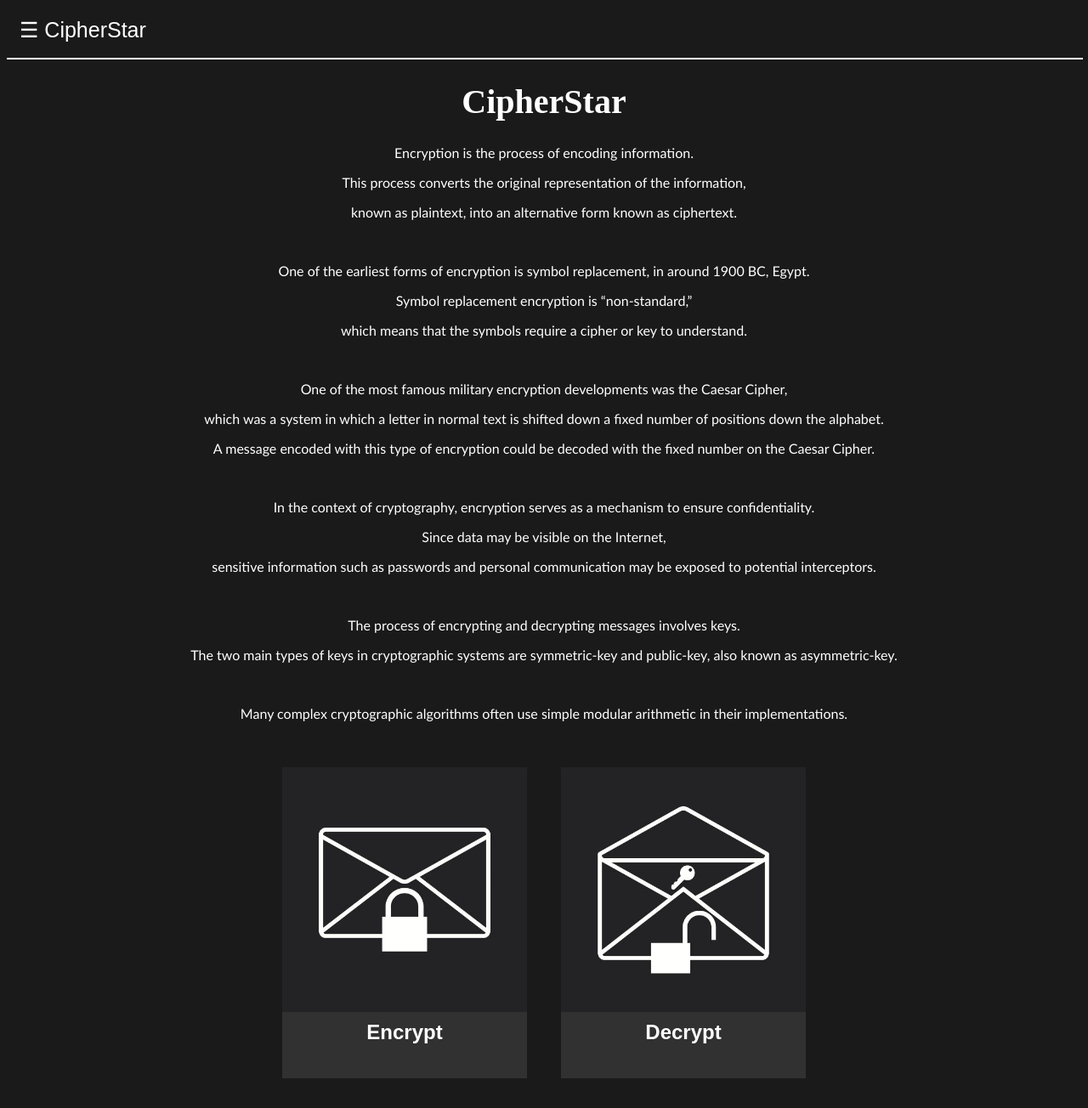
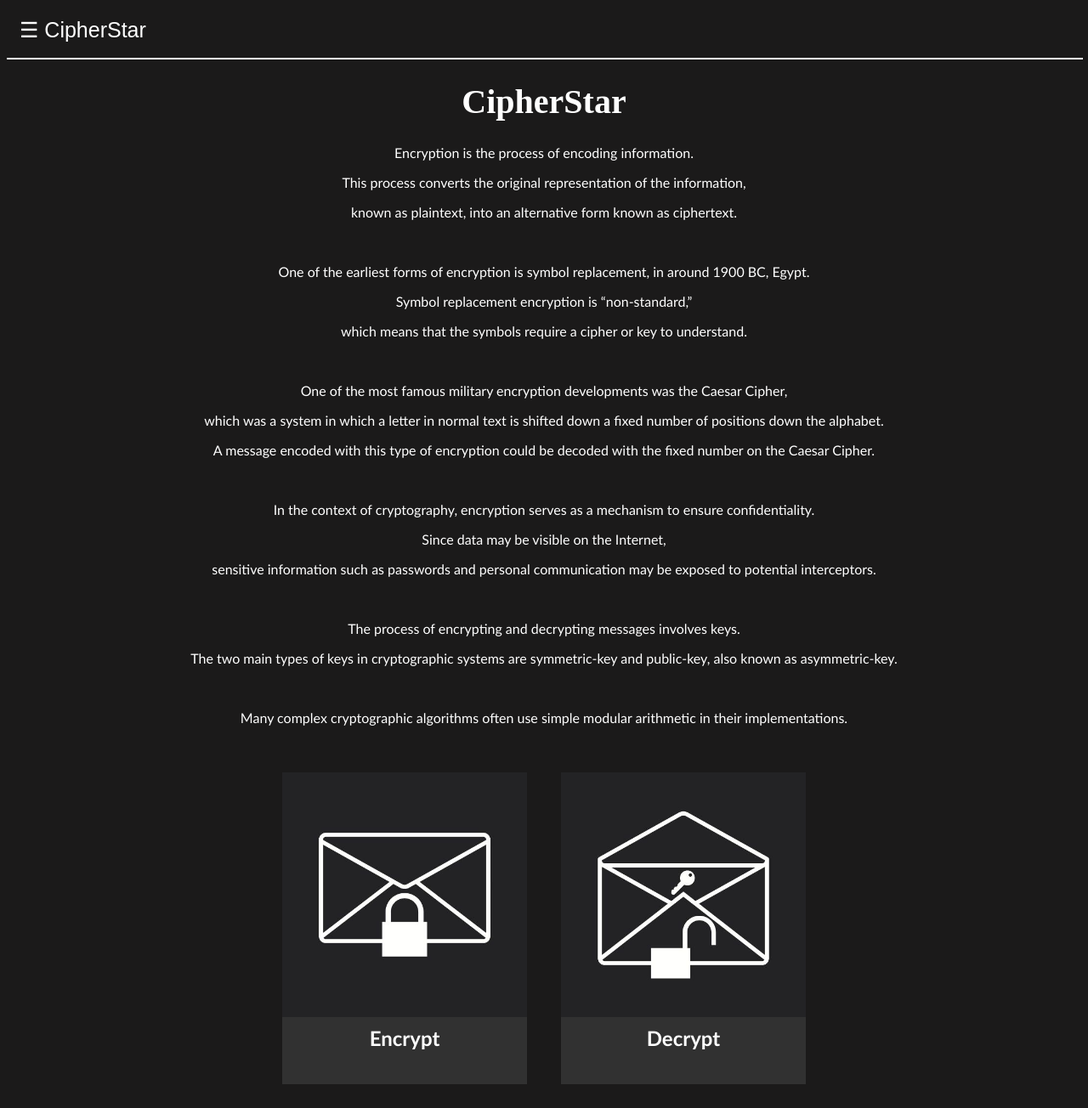
Before and after one commit to DeanCameo/cipherstar, a Django app: page / in a window 1280 px wide. Shown: the whole page at 85% size. Before the commit the page ends 1269 px from the top, so only its background shows below. Run offline with Django 4.2, Linux system fonts and the light colour scheme.

Commit message:
Update home.html

```diff
--- a/encrypt/templates/encrypt/home.html
+++ b/encrypt/templates/encrypt/home.html
@@ -7,7 +7,7 @@
 <style>
     body {
         background-color: rgb(27, 26, 26);
-        font-family: Arial, sans-serif;  /* Choose a suitable font-family */
+        font-family: "Gill Sans", sans-serif;  /* Choose a suitable font-family */
     }
 
     p {
```
